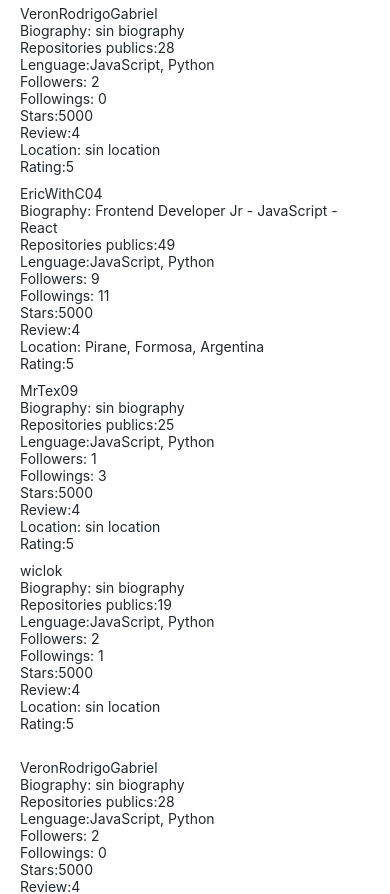
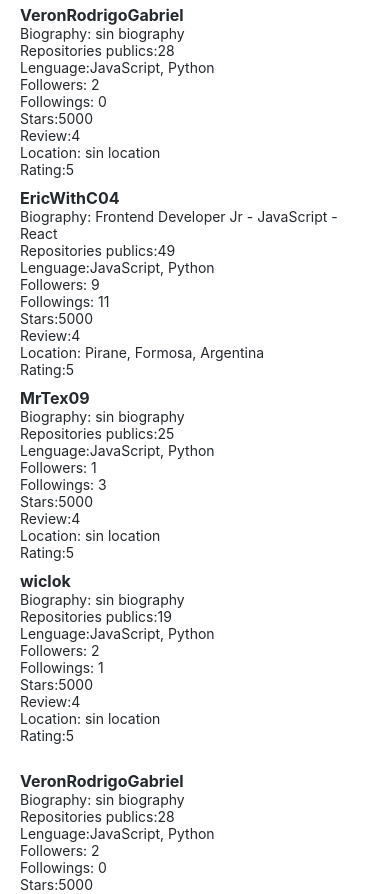
Before and after one commit to Rodriasdev/rate-repository, a React Native app: screen / in a window 390 px wide. Shown: the top 894 px of the page. Built offline with nearby package versions, Linux system fonts and the light colour scheme.

Commit message:
was modifiqued the styles

```diff
--- a/src/components/RepositoryItems.jsx
+++ b/src/components/RepositoryItems.jsx
@@ -23,7 +23,7 @@ const styles = StyleSheet.create({
     container: {
         padding: 20,
         paddingBottom: 5,
-        paddingTop: 5
+        paddingTop: 5,
     },
     strong: {
         color: 'skyblue',
--- a/src/components/StyledText.jsx
+++ b/src/components/StyledText.jsx
@@ -29,9 +29,8 @@ export function StyledText({children, color, fontSize, fontWeight,
         styles.text,
         color == 'primary' && styles.colorPrimary,
         color == 'secondary' && styles.colorSecondary,
-        color == 'subheading' && styles.subHeading,
-        color == 'bold' && styles.bold,
-
+        fontSize == 'subheading' && styles.subHeading,
+        fontWeight == 'bold' && styles.bold,
     ];
 
     return (
```
